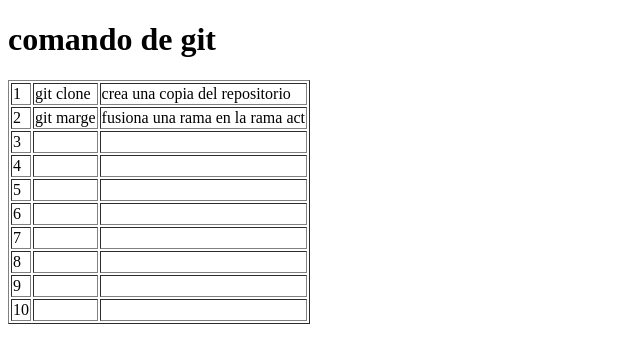
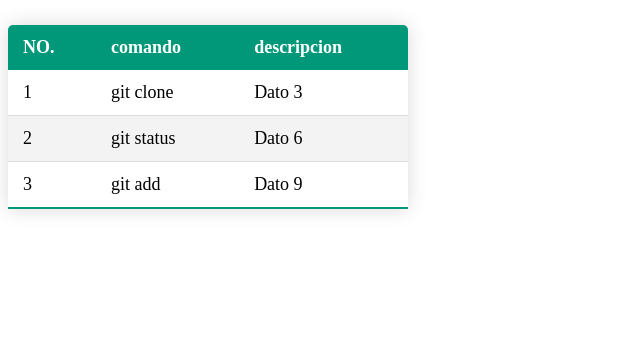
Before and after one commit to andreecalderon/git_tiempo, a plain HTML site: page index.html in a window 1280 px wide. Shown: the whole page, without its empty margins (0-640 px from the left). Drawn offline with Linux system fonts and the light colour scheme.

Commit message:
disenno css

```diff
--- /dev/null
+++ b/index.css
@@ -0,0 +1,37 @@
+.styled-table {
+    border-collapse: collapse;
+    margin: 25px 0;
+    font-size: 18px;
+    min-width: 400px;
+    border-radius: 5px 5px 0 0;
+    overflow: hidden;
+    box-shadow: 0 0 20px rgba(0, 0, 0, 0.15);
+}
+
+.styled-table thead tr {
+    background-color: #009879;
+    color: #ffffff;
+    text-align: left;
+    font-weight: bold;
+}
+
+.styled-table th,
+.styled-table td {
+    padding: 12px 15px;
+}
+
+.styled-table tbody tr {
+    border-bottom: 1px solid #dddddd;
+}
+
+.styled-table tbody tr:nth-of-type(even) {
+    background-color: #f3f3f3;
+}
+
+.styled-table tbody tr:last-of-type {
+    border-bottom: 2px solid #009879;
+}
+
+.styled-table tbody tr:hover {
+    background-color: #f1f1f1;
+}
--- a/index.html
+++ b/index.html
@@ -4,63 +4,34 @@
     <meta charset="UTF-8">
     <meta name="viewport" content="width=device-width, initial-scale=1.0">
     <title>Document</title>
+    <link rel="stylesheet" href="index.css">
 </head>
 <body>
-
-    <h1>comando de git</h1>
-
-    <table border="1">
+    <table class="styled-table">
+        <thead>
+            <tr>
+                <th>NO.</th>
+                <th>comando</th>
+                <th>descripcion</th>
+            </tr>
+        </thead>
+        <tbody>
             <tr>
                 <td>1</td>
                 <td>git clone</td>
-            <td>crea una copia del repositorio</td>
+                <td>Dato 3</td>
             </tr>
             <tr>
                 <td>2</td>
-            <td>git marge</td>
-            <td>fusiona una rama en la rama act</td>
+                <td>git status</td>
+                <td>Dato 6</td>
             </tr>
             <tr>
                 <td>3</td>
-            <td></td>
-            <td></td>
+                <td>git add</td>
+                <td>Dato 9</td>
             </tr>
-        <tr>
-            <td>4</td>
-            <td></td>
-            <td></td>
-        </tr>
-        <tr>
-            <td>5</td>
-            <td></td>
-            <td></td>
-        </tr>
-
-        <tr>
-            <td>6</td>
-            <td></td>
-            <td></td>
-        </tr>
-        <tr>
-            <td>7</td>
-            <td></td>
-            <td></td>
-        </tr>
-        <tr>
-            <td>8</td>
-            <td></td>
-            <td></td>
-        </tr>
-        <tr>
-            <td>9</td>
-            <td></td>
-            <td></td>
-        </tr>
-        <tr>
-            <td>10</td>
-            <td></td>
-            <td></td>
-        </tr>
+        </tbody>
     </table>
 
 </body>
```
Lines whose indentation alone changed are shown as unchanged.
